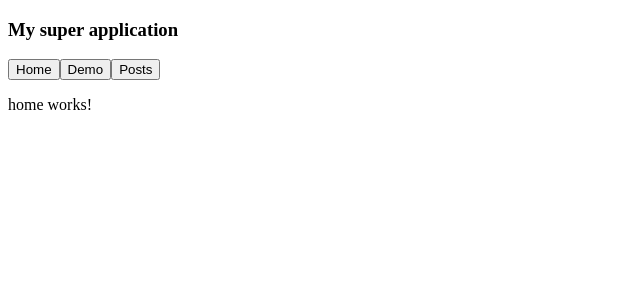
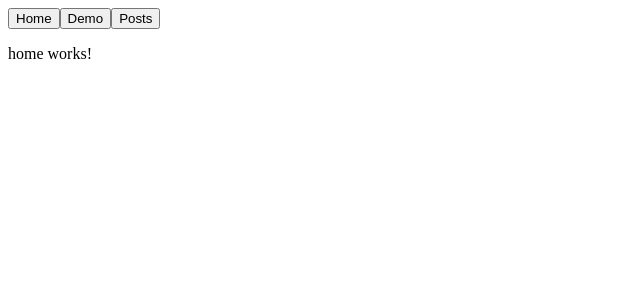
Before and after one commit to hpali/services-modules-routing-gy, an Angular app: page / in a window 1280 px wide. Shown: the top 300 px of the page, without its empty margins (0-640 px from the left). Built offline with nearby package versions, Linux system fonts and the light colour scheme.

Commit message:
404 hiba , nem találja az id -t?

```diff
--- a/src/app/app.component.html
+++ b/src/app/app.component.html
@@ -1,5 +1,4 @@
 <div>
-  <h3>My super application</h3>
   <div>
     <button routerLink="/">Home</button>
     <button routerLink="/demo">Demo</button>
```
